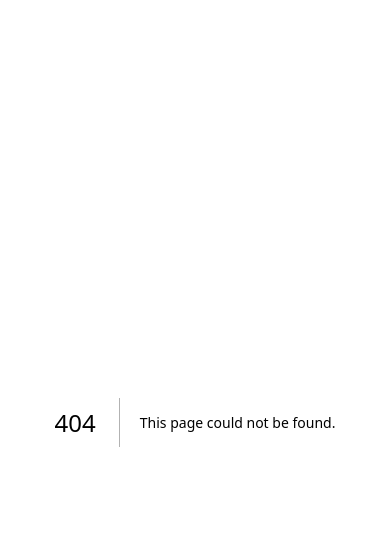
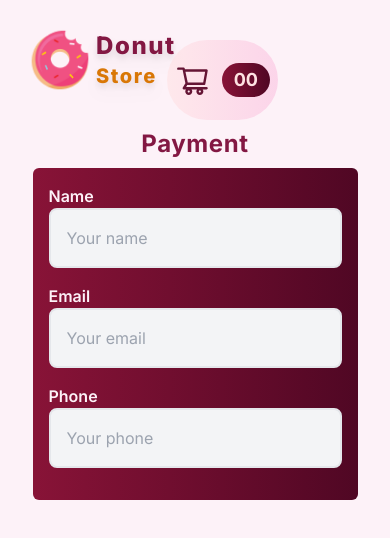
Before and after one commit to RaphaelMalburg/donut-store, a Next.js app: page /payment in a window 390 px wide. Before the commit this address had no page. Shown: the top 538 px of the page. Built offline with nearby package versions, Linux system fonts and the light colour scheme.

Commit message:
donut ajustado para mobile, main page ajustada, falta top selling products, replicar config donut para outros

```diff
--- a/app/(home)/page.tsx
+++ b/app/(home)/page.tsx
@@ -3,57 +3,71 @@ import Card from "../../components/Card";
 import logo from "../../public/assets/images/logodonut.png";
 import Link from "next/link";
 import Cart from "@/components/Cart";
+import donut1 from "../../public/assets/images/donut1.jpg";
+import donut2 from "../../public/assets/images/donut2.jpg";
+import donut3 from "../../public/assets/images/donut3.jpg";
+import donutIcon from "../../public/assets/icons/doughnut.png";
 
 export default function Home() {
   return (
-    <main className=" h-full  min-h-screen flex flex-col   w-full text-pink-900 ">
+    <main className=" h-full  min-h-screen flex flex-col px-4  w-full text-pink-900 overflow-auto scrollbar-thin scrollbar-thumb-rose-300 bg-gradient-to-r from-pink-50 to-pink-200">
       {" "}
       {/**aplicar animação de a cada clique ir comendo um pedaço do donut */}
-      <Link href={"/"} className="flex h-fit">
+      <Link href={"/"} className="grid grid-cols-2 h-fit w-fit ">
         <Image src={logo} width={120} height={120} alt="Logo image" className="" />
-        <div className="w-full h-full  my-auto tracking-widest">
+        <div className="w-full h-full flex flex-col justify-center align-middle -ml-6 tracking-widest">
           <h1 className="text-pink-900 text-2xl font-extrabold self-center -ml-6 shadow-pink-600 drop-shadow-lg">Donut</h1>
           <h1 className="text-amber-600 text-xl font-extrabold self-center -ml-6 shadow-pink-600 drop-shadow-lg">Store</h1>
         </div>
       </Link>
       {/* Hero Section */}
-      <section>
-        <div className="container mx-auto text-center flex ">
-          <Image src={logo} width={320} height={320} alt="Logo image" className="" />
-          <div className="my-auto">
-            <h1 className="text-5xl font-bold mb-8 text-rose-900">Welcome to The Donut Store</h1>
-            <p className="text-lg text-rose-900">Indulge in our delicious and freshly baked donuts</p>
-            <Link href={"/products"} className="bg-gradient-to-r from-rose-700 to-pink-700 hover:bg-pink-700 text-white font-bold py-2 px-4 rounded-full mt-10">
-              Order Now
-            </Link>
+      <section className="w-full ">
+        <div className=" flex justify-center ">
+          <div className="relative md:h-40 md:w-36 hidden md:block mx-8 ">
+            <Image src={donutIcon} fill alt="Logo image" className="" />
           </div>
-        </div>
+          <div className="my-auto grid gap-2">
+            <h1 className="md:text-5xl text-xl font-bold mb-8 text-rose-900">Welcome to The Donut Store</h1>
+            <p className="md:text-lg text-md text-rose-900">Indulge in our delicious and freshly baked donuts</p>
+          </div>{" "}
+        </div>{" "}
+        <Link
+          href={"/products"}
+          className=" w-fit flex mx-auto justify-center  bg-gradient-to-r from-rose-700 to-pink-700 hover:bg-pink-700 text-white font-bold py-2 my-3 px-4 rounded-full ">
+          Order Now
+        </Link>
       </section>
       {/* Featured Donuts Section */}
-      <section className="py-16 bg-white ">
-        <div className="container mx-auto ">
+      <section className="py-6 mb-12 md:mb-0">
+        <div className="container mx-auto [&_p]:text-pink-950 [&_p]:font-semibold [&_h3]:tracking-wider">
           <h2 className="text-3xl font-bold mb-8 text-pink-600 text-center">Featured Donuts</h2>
-          <div className="grid grid-cols-3 gap-8 ">
+          <div className="grid md:grid-cols-3 gap-8 ">
             {/* Featured Donut 1 */}
-            <div className="p-4 bg-pink-100 rounded-lg">
-              <Image src={logo} alt="Featured Donut" className="mx-auto mb-4" width={120} height={120} />
-              <h3 className="text-xl font-bold mb-2">Classic Glazed</h3>
+            <Link href={"/donut"} className="p-4 bg-pink-100  shadow-lg rounded-lg  ">
+              <div className="relative w-full h-52 ">
+                <Image src={donut1} alt="Featured Donut" className="mx-auto mb-4 object-cover rounded-lg" fill />
+              </div>
+              <h3 className="text-xl font-bold my-2">Classic Glazed</h3>
               <p className="text-gray-700">Our signature donut with a sweet glaze that melts in your mouth</p>
-            </div>
+            </Link>
 
             {/* Featured Donut 2 */}
-            <div className="p-4 bg-pink-100 rounded-lg">
-              <Image src={logo} alt="Featured Donut" className="mx-auto mb-4" width={120} height={120} />
-              <h3 className="text-xl font-bold mb-2">Chocolate Sprinkle</h3>
+            <Link href={"/donut"} className="p-4 bg-pink-100  shadow-lg rounded-lg  ">
+              <div className="relative w-full h-52 ">
+                <Image src={donut2} alt="Featured Donut" className="mx-auto mb-4 object-cover rounded-lg" fill />
+              </div>
+              <h3 className="text-xl font-bold my-2">Chocolate Sprinkle</h3>
               <p className="text-gray-700">Rich chocolate donut topped with colorful sprinkles</p>
-            </div>
+            </Link>
 
             {/* Featured Donut 3 */}
-            <div className="p-4 bg-pink-100 rounded-lg">
-              <Image src={logo} alt="Featured Donut" className="mx-auto mb-4" width={120} height={120} />
-              <h3 className="text-xl font-bold mb-2">Strawberry Glazed</h3>
+            <Link href={"/donut"} className="p-4 bg-pink-100  shadow-lg rounded-lg  ">
+              <div className="relative w-full h-52 ">
+                <Image src={donut3} alt="Featured Donut" className="mx-auto mb-4 object-cover rounded-lg" fill />
+              </div>
+              <h3 className="text-xl font-bold my-2">Strawberry Glazed</h3>
               <p className="text-gray-700">A fruity twist on our classic donut with strawberry glaze</p>
-            </div>
+            </Link>
           </div>
         </div>
       </section>
--- a/app/(menuItems)/donut/layout.tsx
+++ b/app/(menuItems)/donut/layout.tsx
@@ -9,5 +9,5 @@ export const metadata = {
 };
 
 export default function RootLayout({ children }: { children: React.ReactNode }) {
-  return <section className="w-full h-screen min-h-screen">{children}</section>;
+  return <section className="w-full h-screen min-h-screen ">{children}</section>;
 }
--- a/app/(menuItems)/donut/page.tsx
+++ b/app/(menuItems)/donut/page.tsx
@@ -44,7 +44,7 @@ const ProductList: React.FC = () => {
   return (
     <div className="h-screen md:px-20 ">
       {" "}
-      <div className="overflow-auto h-full scrollbar-thin scrollbar-thumb-rose-300">
+      <div className="overflow-auto h-full scrollbar-thin scrollbar-thumb-rose-300 w-full">
         <Link href={"/"} className="flex">
           <Image src={logo} width={120} height={120} alt="Logo image" className="" />
           <div className="w-full h-full my-auto tracking-widest">
@@ -52,9 +52,9 @@ const ProductList: React.FC = () => {
             <h1 className="text-amber-600 text-xl font-extrabold self-center -ml-6 shadow-pink-600 drop-shadow-lg">Store</h1>
           </div>
         </Link>
-
-        <Title title="Donut" />
-        <motion.div className="grid_product gap-14 content-center justify-items-center align-content-center mb-10" variants={gridVariants} initial="hidden" animate="visible">
+        <Title title="DONUT" />
+        <motion.div className="grid_product grid grid-cols-1 xs2:grid-cols-2 lg:grid-cols-3 gap-2  mb-10 " variants={gridVariants} initial="hidden" animate="visible">
+          {" "}
           {donuts.map((donut: Product, index: number) => (
             <motion.div key={index} variants={cardVariants}>
               <Card title={donut.title} description={donut.description} price={currencyFormat(donut.price)} image={donut.image} value={donut.price} />
--- a/app/(menuItems)/layout.tsx
+++ b/app/(menuItems)/layout.tsx
@@ -12,10 +12,10 @@ export const metadata = {
 
 export default function RootLayout({ children }: { children: React.ReactNode }) {
   return (
-    <section className="h-screen max-h-screen  w-screen  md:flex relative overflow-hidden">
+    <section className="h-screen max-h-screen  w-screen   md:flex relative overflow-hidden bg-gradient-to-r from-pink-50 to-pink-200">
       <Nav />
       {children}{" "}
-      <div className="absolute top-10 right-28">
+      <div className="absolute md:top-10 md:right-28 top-5 right-5">
         <Cart />
       </div>
     </section>
--- a/app/globals.css
+++ b/app/globals.css
@@ -1,8 +1,9 @@
 @tailwind base;
 @tailwind components;
 @tailwind utilities;
-
+/*
 .grid_product {
   display: grid;
   grid-template-columns: repeat(auto-fit, minmax(300px, 420px));
 }
+*/
--- /dev/null
+++ b/app/payment/page.tsx
@@ -0,0 +1,28 @@
+import MyOrderHeader from "@/components/MyOrderHeader";
+import React from "react";
+
+const Payment = () => {
+  return (
+    <section className="h-fit min-h-full  max-h-screen  w-screen   flex-col relative overflow-auto scrollbar-thin scrollbar-thumb-rose-300 text-pink-50 bg-pink-50  ">
+      <MyOrderHeader />
+      <h1 className="w-10/12 mx-auto text-center text-pink-900 my-2 text-2xl font-bold tracking-wide ">Payment</h1>
+
+      <form action="" className="w-10/12 mx-auto bg-gradient-to-r from-rose-900 to-pink-950 p-4 rounded-md [&_label]:font-semibold ">
+        <div className="mb-4">
+          <label htmlFor="name">Name</label>
+          <input type="text" name="name" id="name" placeholder="Your name" className="bg-gray-100 border-2 w-full p-4 rounded-lg" />
+        </div>
+        <div className="mb-4">
+          <label htmlFor="email">Email</label>
+          <input type="email" name="email" id="email" placeholder="Your email" className="bg-gray-100 border-2 w-full p-4 rounded-lg" />
+        </div>
+        <div className="mb-4">
+          <label htmlFor="phone">Phone</label>
+          <input type="phone" name="phone" id="phone" placeholder="Your phone" className="bg-gray-100 border-2 w-full p-4 rounded-lg" />
+        </div>
+      </form>
+    </section>
+  );
+};
+
+export default Payment;
--- a/components/Card.tsx
+++ b/components/Card.tsx
@@ -16,14 +16,15 @@ const Card = ({ title, description, price, image, value }: CardProps) => {
   const itemExist = cart.find((item) => item.title === title);
 
   return (
-    <div className=" bg-white border border-gray-200 rounded-lg shadow mr-10 flex flex-col justify-center align-middle dark:bg-gray-800 dark:border-gray-700 min-h-full relative ">
+    <div className=" bg-white border h-max  border-gray-200 rounded-lg shadow  flex flex-col justify-center align-middle dark:bg-gray-800 dark:border-gray-700  mb-10 ">
       {itemExist && (
         <span className="absolute top-1 left-1 rounded-full w-7 flex justify-center align-middle bg-amber-400 text-lg text-pink-950 font-bold z-10">{itemExist?.quantity}</span>
       )}
+      <div className="h-60 w-full flex self-start relative rounded-t-lg ">
+        <Image className="rounded-t-lg object-cover" fill src={image} alt="" />
+      </div>
 
-      <Image className="rounded-t-lg max-h-60 object-cover" src={image} alt="" />
-
-      <div className="p-5  h-fit">
+      <div className="p-5  h-64 flex flex-col justify-around">
         <h5 className="mb-2 text-2xl font-bold tracking-tight text-gray-900 dark:text-white">{title}</h5>
 
         <p className="mb-3 font-normal text-gray-700 dark:text-gray-400">{description}</p>
--- a/components/Cart.tsx
+++ b/components/Cart.tsx
@@ -8,7 +8,7 @@ import { AiOutlineShoppingCart } from "react-icons/ai";
 const Cart = () => {
   const { cart } = useCart();
   return (
-    <Link href={"/myorder"} className="flex justify-center items-center h-20 gap-3">
+    <Link href={"/myorder"} className="flex justify-center items-center h-20 gap-3 rounded-full bg-gradient-to-r from-rose-100/70 px-2 py-2 to-pink-300/40">
       <AiOutlineShoppingCart size={35} color="#651535" />
       <span className=" items-center justify-center px-3 py-2 my-auto text-lg font-bold leading-none text-red-100 t-translate-y-1/2 bg-gradient-to-r from-rose-900 to-pink-950 rounded-full">
         {`${cart.length}`.padStart(2, "0")}
--- a/components/Nav.tsx
+++ b/components/Nav.tsx
@@ -48,13 +48,13 @@ const Nav = () => {
     <nav
       className={`bg-gradient-to-r from-rose-900 to-pink-950 transition-all md:relative   ${
         menuOpen ? "md:w-32" : "md:w-72"
-      }  md:h-full w-full h-28 mx-auto fixed  left-0 bottom-0 duration-500 delay-200 ease-in-out z-50 md:flex md:flex-col  justify-between `}>
+      }  md:h-full w-full h-16 mx-auto fixed  left-0 bottom-0 duration-500 delay-200  ease-in-out z-50 md:flex md:flex-col  justify-between `}>
       <button className="mx-auto bg-transparent  " style={{ transitionProperty: "width" }} onClick={handleToggleMenu}>
         <HiMenuAlt1 size={80} className={`${menuOpen ? "text-rose-50" : "text-amber-400"} hidden md:block active:text-amber-400`} />
       </button>
 
       <motion.ul
-        className=" container mx-full md:pb-10 xl:pb-40 flex md:flex-col md:gap-12 pt-4 font-semibold text-xl tracking-wider text-center items-center md:w-auto w-[96%]  text-rose-50 -pl-2 md:mr-4 mx-auto"
+        className=" container mx-full md:pb-10 xl:pb-40 flex md:flex-col md:gap-12 md:pt-14 font-semibold text-xl  tracking-wider text-center items-center md:w-auto w-[96%] -mt-3 text-rose-50 -pl-2 md:mr-4 mx-auto "
         variants={container}
         initial="hidden"
         animate="visible">
--- a/components/Title.tsx
+++ b/components/Title.tsx
@@ -5,7 +5,7 @@ interface TitleProps {
 }
 
 const Title: React.FC<TitleProps> = ({ title }) => {
-  return <h1 className=" text-2xl font-bold text-pink-950 my-3 mx-2 py-8">{title}</h1>;
+  return <h1 className=" text-4xl tracking-wider font-bold text-pink-950 my-3 mx-2 py-8 text-shadow-lg ">{title}</h1>;
 };
 
 export default Title;
--- a/tailwind.config.js
+++ b/tailwind.config.js
@@ -3,6 +3,14 @@ module.exports = {
   content: ["./pages/**/*.{js,ts,jsx,tsx,mdx}", "./components/**/*.{js,ts,jsx,tsx,mdx}", "./app/**/*.{js,ts,jsx,tsx,mdx}"],
   theme: {
     extend: {
+      screens: {
+        xs: "320px",
+        xs2: "580px",
+        sm: "640px",
+        md: "768px",
+        lg: "1024px",
+        xl: "1280px",
+      },
       backgroundImage: {
         "gradient-radial": "radial-gradient(var(--tw-gradient-stops))",
         "gradient-conic": "conic-gradient(from 180deg at 50% 50%, var(--tw-gradient-stops))",
```
Also changed, not shown: public/assets/icons/doughnut.png (added).
